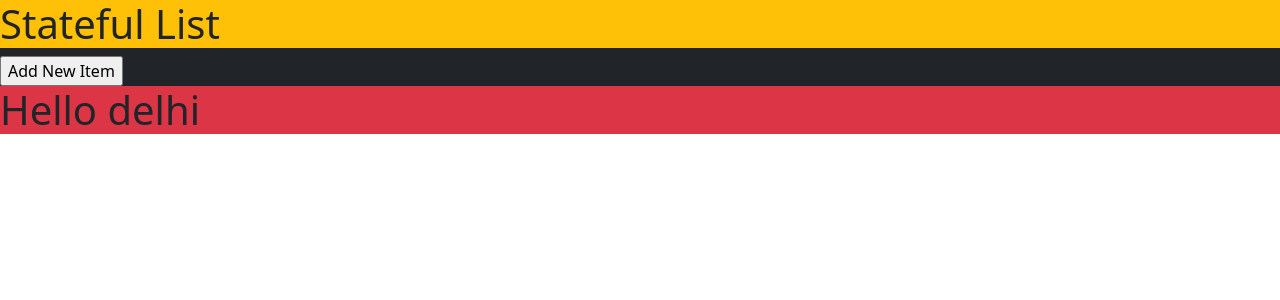
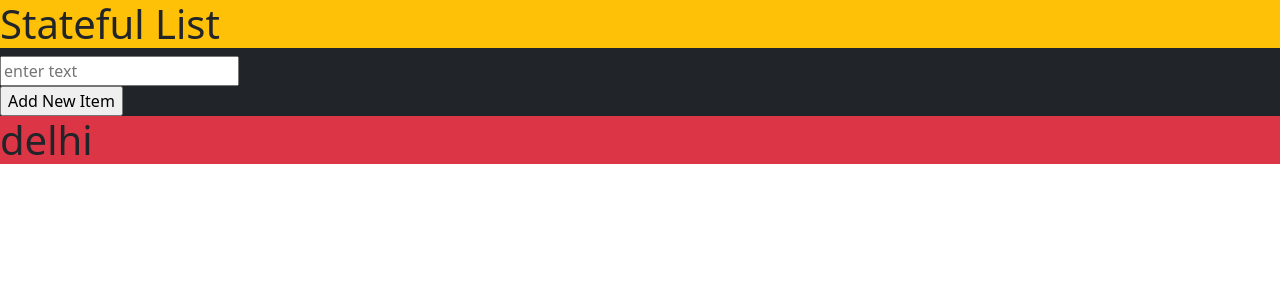
Before and after one commit to RohitPawar9850/Day15-WPT, a React (Create React App) app: page / in a window 1280 px wide. Shown: the top 300 px of the page. Built offline with nearby package versions, Linux system fonts and the light colour scheme.

Commit message:
input app

```diff
--- a/src/App.js
+++ b/src/App.js
@@ -7,7 +7,6 @@ function App() {
     <>
      <div className='bg-dark'><h1 className='bg-warning'>Stateful List</h1>
       <ListDemo></ListDemo></div>
-
     </>
 
   );
@@ -16,18 +15,24 @@ function App() {
 function ListDemo()
 {
   let [list,setList] =useState(["delhi"]);
+
   let addItemAction= () => {
-    let newList = [...list,"mumbai",];
+    let inputRef = document.querySelector("#id1");
+    let inputvalue = inputRef.value;
+    let newList = [...list,inputvalue];
     console.log(newList);
 
     setList(newList);
+    inputRef.value="";
   };
 
   return (
     <>
+    <input type="text" id="id1" placeholder='enter text' />
+    <br />
     <input type="button" value="Add New Item" onClick={addItemAction}/>
     {list.map((item) => (
-      <h1 className='bg-danger'>Hello {item}</h1>
+      <h1 className='bg-danger'>{item}</h1>
     ))}
     </>
   );
```
